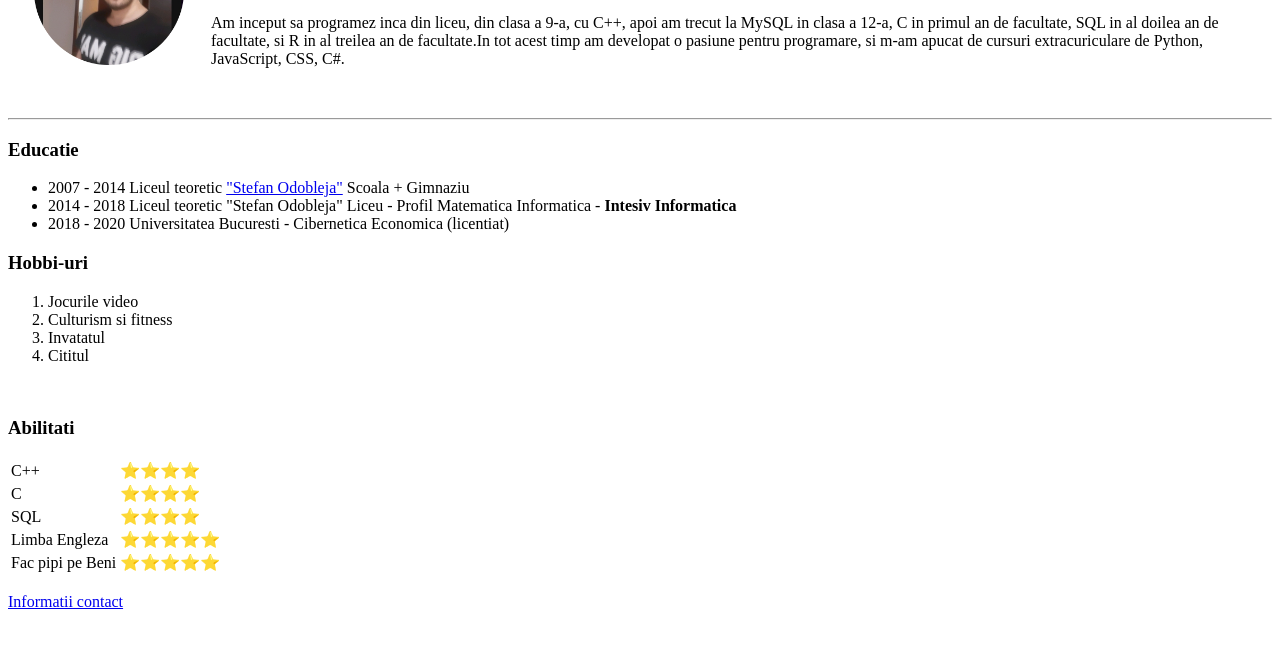
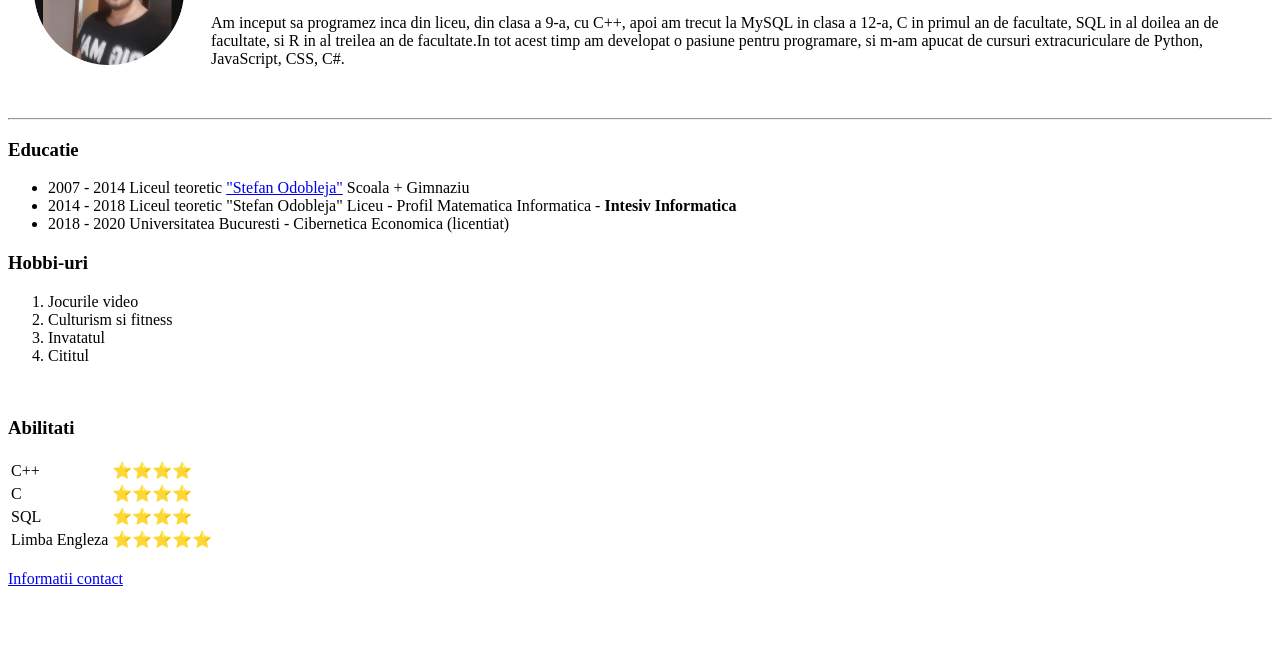
Before and after one commit to vasiagache/CV, a plain HTML site: page index.html in a window 1280 px wide. Shown: the part 134-782 px from the top of the page. Drawn offline with Linux system fonts and the light colour scheme.

Commit message:
Modified table with stars

```diff
--- a/index.html
+++ b/index.html
@@ -55,9 +55,7 @@
       <tr>
         <td>Limba Engleza</td><td>⭐⭐⭐⭐⭐</td>
       </tr>
-      <tr>
-        <td>Fac pipi pe Beni</td><td>⭐⭐⭐⭐⭐</td>
-      </tr>
+
     </table>
     <br>
     <a href="Contact.html">Informatii contact</a>
```
